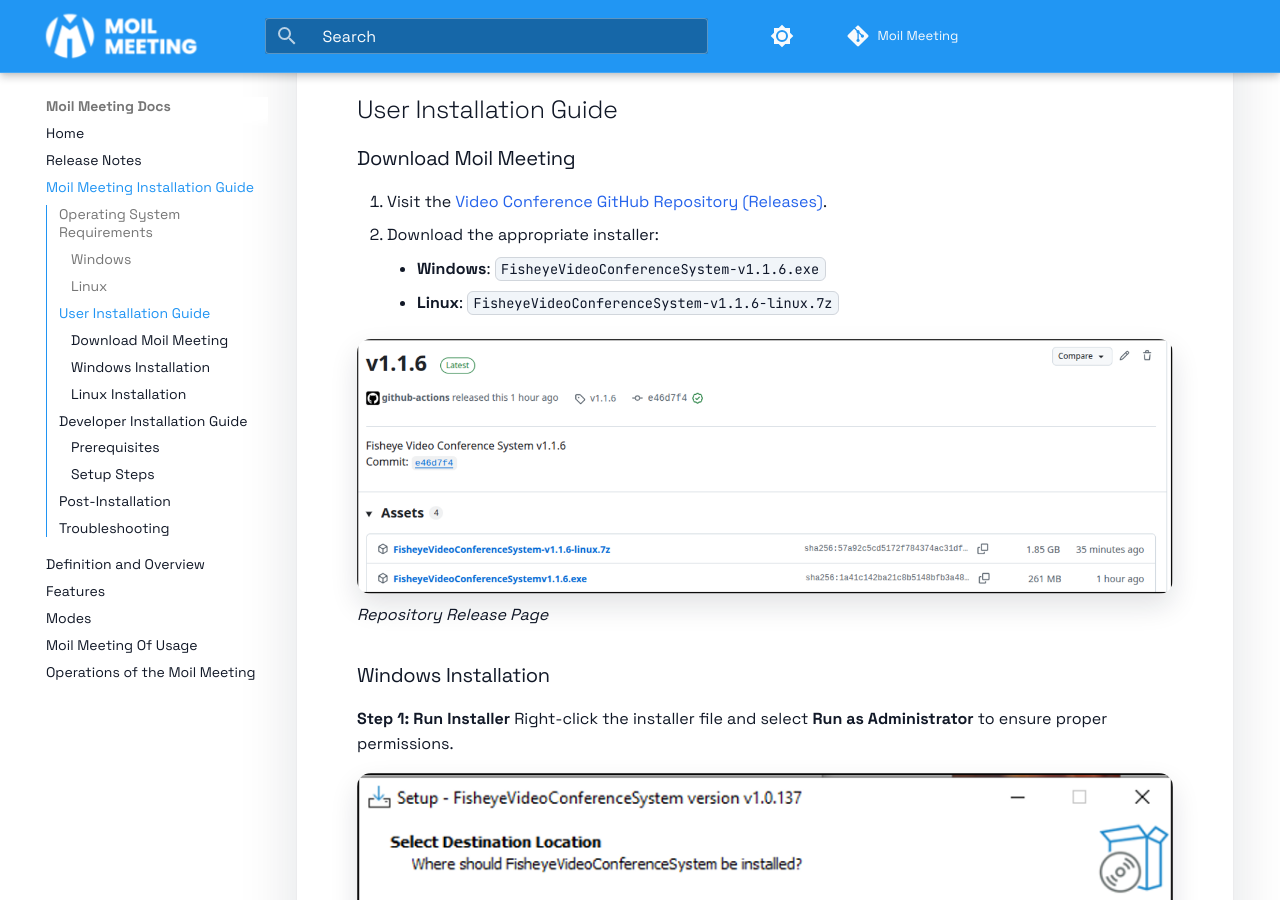
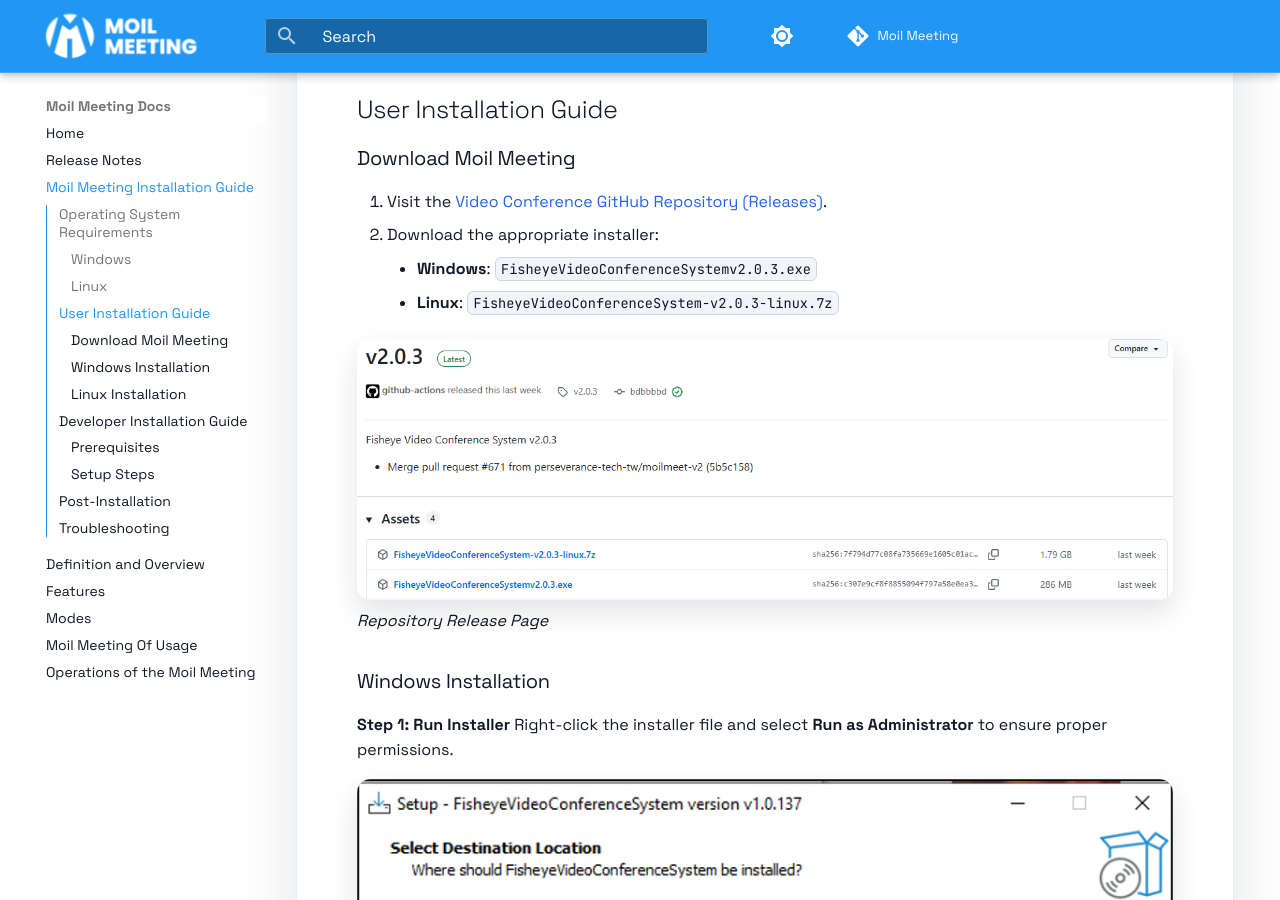
Before and after one commit to belajarsiko-bit/moil-meeting-docs, an MkDocs documentation site: the page built from docs/install/index.md, in a window 1280 px wide and 900 px high, scrolled down 1385 px. Built offline with MkDocs 1.6.1 and Material for MkDocs 9.7.7, drawn with Linux system fonts in a browser that asks for light colours; comment, search, counter and statistics services are not loaded; the version menu is left out.

Commit message:
realeses note Moil Meet v2

```diff
--- a/docs/install/index.md
+++ b/docs/install/index.md
@@ -31,12 +31,12 @@
 
 ### Download Moil Meeting
 
-1.  Visit the [Video Conference GitHub Repository (Releases)](https://github.com/perseverance-tech-tw/video-conference-using-fisheye/releases/tag/v1.1.42).
+1.  Visit the [Video Conference GitHub Repository (Releases)](https://github.com/perseverance-tech-tw/video-conference-app-release/releases/tag/v2.0.2).
 2.  Download the appropriate installer:
-    *   **Windows**: `FisheyeVideoConferenceSystem-v1.1.6.exe`
-    *   **Linux**: `FisheyeVideoConferenceSystem-v1.1.6-linux.7z`
+    *   **Windows**: `FisheyeVideoConferenceSystemv2.0.3.exe`
+    *   **Linux**: `FisheyeVideoConferenceSystem-v2.0.3-linux.7z`
 
-![Video Conference Repository](../assets/images/install/video_conference_repository.png)
+![Video Conference Repository](../assets/images/install/moilmeet_releasev2.0.3.png)
 *Repository Release Page*
 
 ### Windows Installation
```
Also changed, not shown: docs/release-notes/index.md (+1 -0 lines), docs/assets/images/install/moilmeet_releasev2.0.3.png (added).
